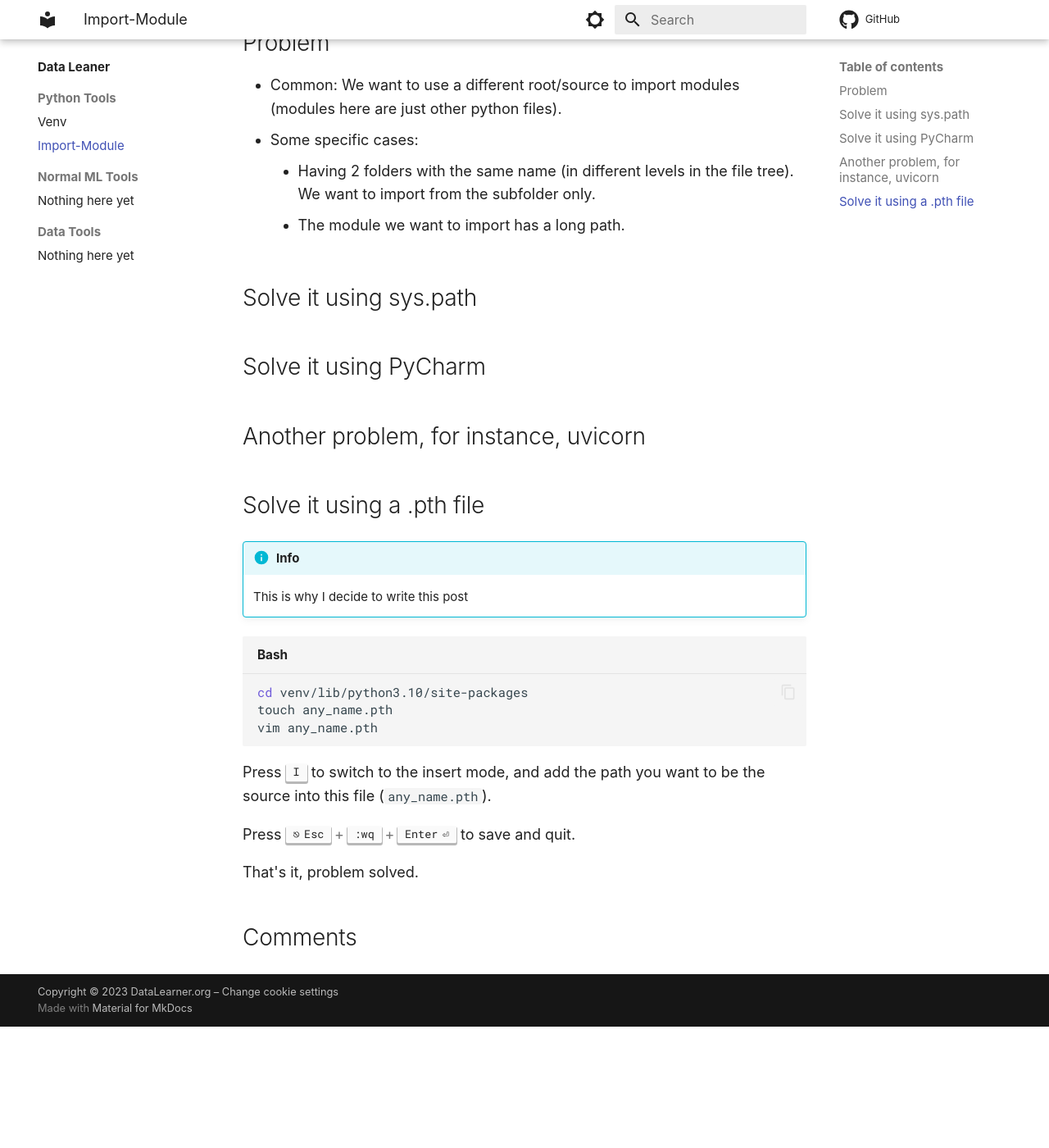
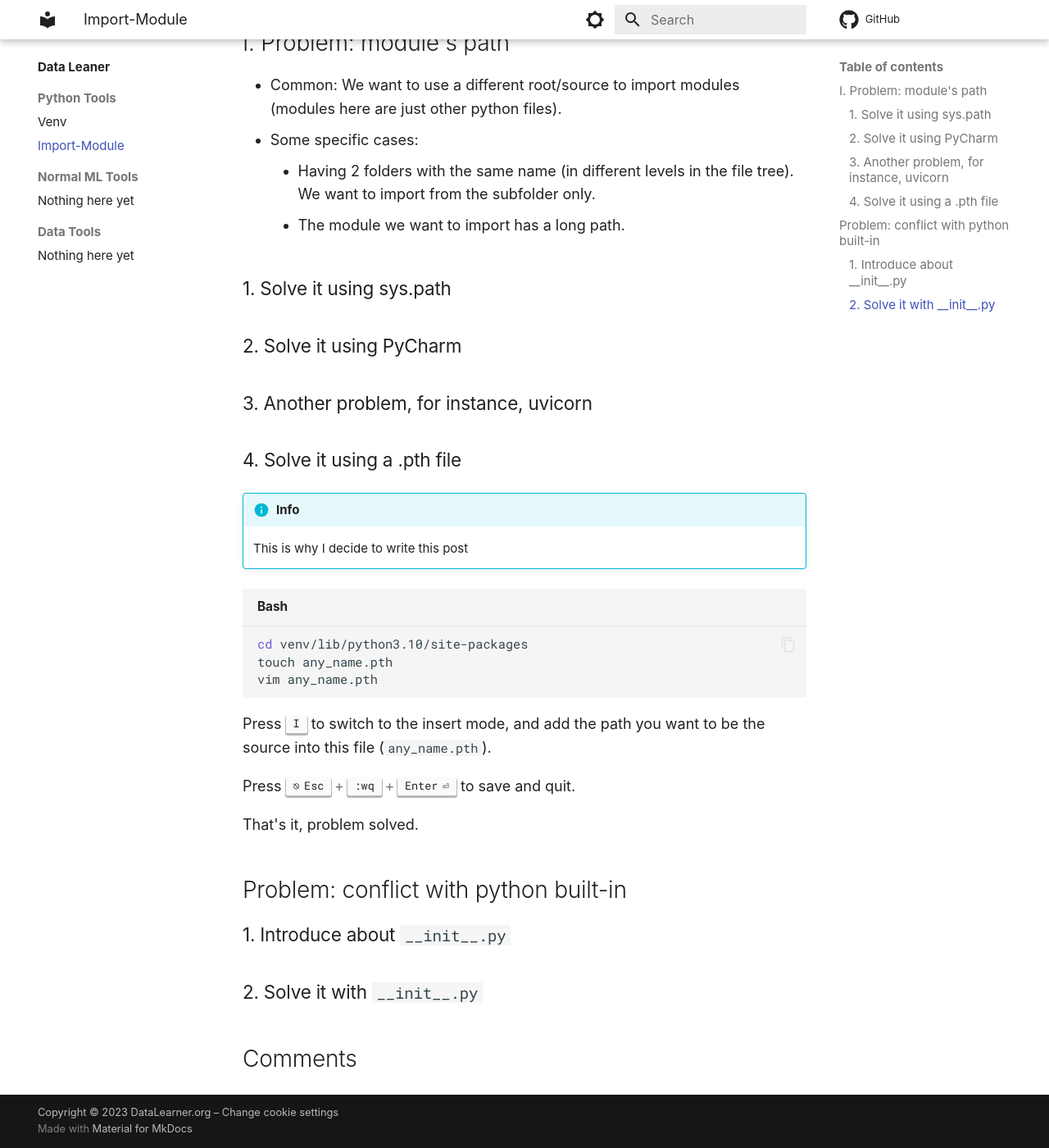
Before and after one commit to DataLearner-org/DataLearner.org, an MkDocs documentation site: the page built from docs/python/import_modules.md, in a window 1280 px wide and 1400 px high, scrolled down 246 px. Shown: the whole window at 82% size. Built offline with MkDocs 1.6.1 and Material for MkDocs 9.7.7, drawn with Linux system fonts in a browser that asks for light colours; some web fonts are replaced; comment, search, counter and statistics services are not loaded; before the commit the page ends 1498 px from its top, so only the background shows below that.

Commit message:
feat(python): add numeric header import_modules, add new problem: conflict with python bulit-in

```diff
--- a/docs/python/import_modules.md
+++ b/docs/python/import_modules.md
@@ -7,20 +7,20 @@ tags:
 
 # Python: Import modules
 
-## Problem
+## I. Problem: module's path
 
 - Common: We want to use a different root/source to import modules (modules here are just other python files).
 - Some specific cases:
     - Having 2 folders with the same name (in different levels in the file tree). We want to import from the subfolder only.
     - The module we want to import has a long path.
 
-## Solve it using sys.path
+### 1. Solve it using sys.path
 
-## Solve it using PyCharm
+### 2. Solve it using PyCharm
 
-## Another problem, for instance, uvicorn
+### 3. Another problem, for instance, uvicorn
 
-## Solve it using a .pth file
+### 4. Solve it using a .pth file
 
 !!! info
     This is why I decide to write this post
@@ -36,3 +36,9 @@ Press ++"I"++ to switch to the insert mode, and add the path you want to be the
 Press ++esc+":wq"+enter++ to save and quit.
 
 That's it, problem solved.
+
+## Problem: conflict with python built-in
+
+### 1. Introduce about `__init__.py`
+
+### 2. Solve it with `__init__.py`
```
